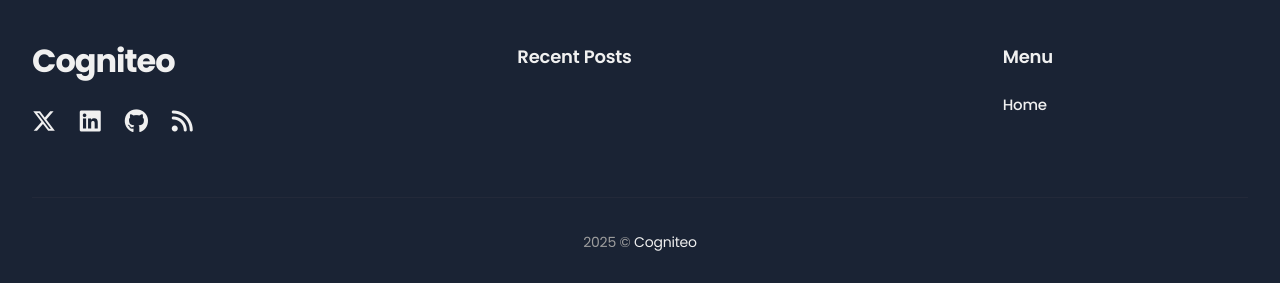
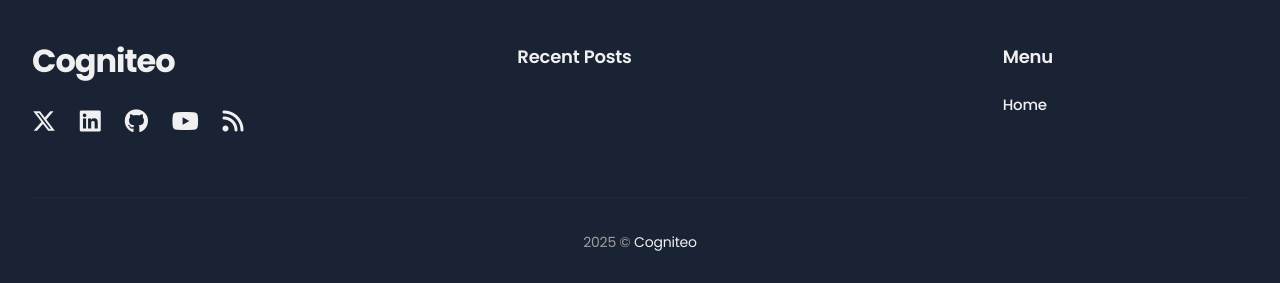
Before and after one commit to Cogniteo/cogniteo.github.io, a Jekyll site: the page built from index.html, in a window 1280 px wide and 900 px high, scrolled down 640 px. Shown: the part 614-897 px from the top of the window. Built offline with Jekyll 4.4.1, drawn with Linux system fonts in a browser that asks for light colours; the list of posts is cut into pages by our own code.

Commit message:
Minor update

```diff
--- a/_data/settings.yml
+++ b/_data/settings.yml
@@ -165,6 +165,7 @@ social:
 - {icon: "fa-brands fa-x-twitter", name: "X", link: "https://x.com/cogniteo"}
 - {icon: "fa-brands fa-linkedin", name: "LinkedIn", link: "https://www.linkedin.com/company/cogniteo"}
 - {icon: "fa-brands fa-github", name: "Github", link: "https://github.com/orgs/Cogniteo/repositories"}
+- {icon: "fa-brands fa-youtube", name: "Youtube", link: "https://www.youtube.com/@cogniteo"}
 - {icon: "fa-solid fa-rss", name: "Rss", link: "/feed.xml"}
 
 # Example of adding a new link to the sidebar and footer - {icon: "fa-brands fa-youtube", name: "Youtube", link: https://youtube.com"}
```
